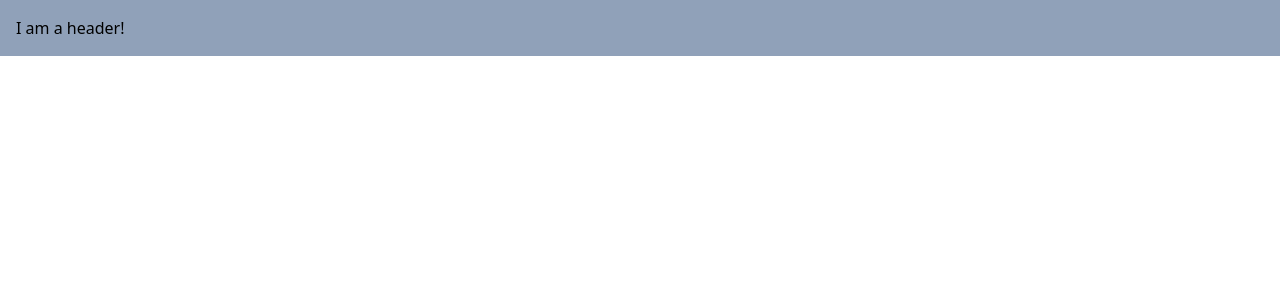
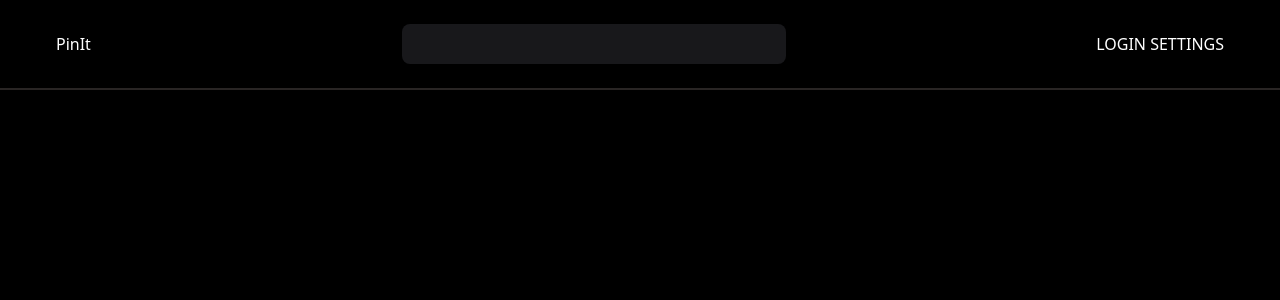
Before and after one commit to ctang415/pinit, a React (Vite) app: page / in a window 1280 px wide. Shown: the top 300 px of the page. Built offline with nearby package versions, Linux system fonts and the light colour scheme; the HTML template or start-up script is replaced by a standard one.

Commit message:
Created initial mockup for header

```diff
--- a/src/Components/Header.jsx
+++ b/src/Components/Header.jsx
@@ -1,9 +1,14 @@
+import SearchBar from "./SearchBar"
 
 const Header = () => {
 
     return (
-        <div className="p-4 bg-slate-400">
-            I am a header!
+        <div className="p-6 flex justify-between border-b-2 border-stone-800 items-center">
+            <div className="mx-8">PinIt</div>
+            <div>
+                <SearchBar/>
+            </div>
+            <div className="mx-8">LOGIN SETTINGS</div>
         </div>
     )
 }
--- a/src/Components/SearchBar.jsx
+++ b/src/Components/SearchBar.jsx
@@ -1,7 +1,8 @@
-
 
 const SearchBar = () => {
-
+    return (
+        <input type="text" className="rounded-lg p-2 bg-zinc-900 min-w-sm focus:outline-none"></input>
+    )
 }
 
 export default SearchBar
--- a/src/index.css
+++ b/src/index.css
@@ -1 +1,6 @@
 @import "tailwindcss";
+
+body {
+    background-color: black;
+    color: white;
+}
```
